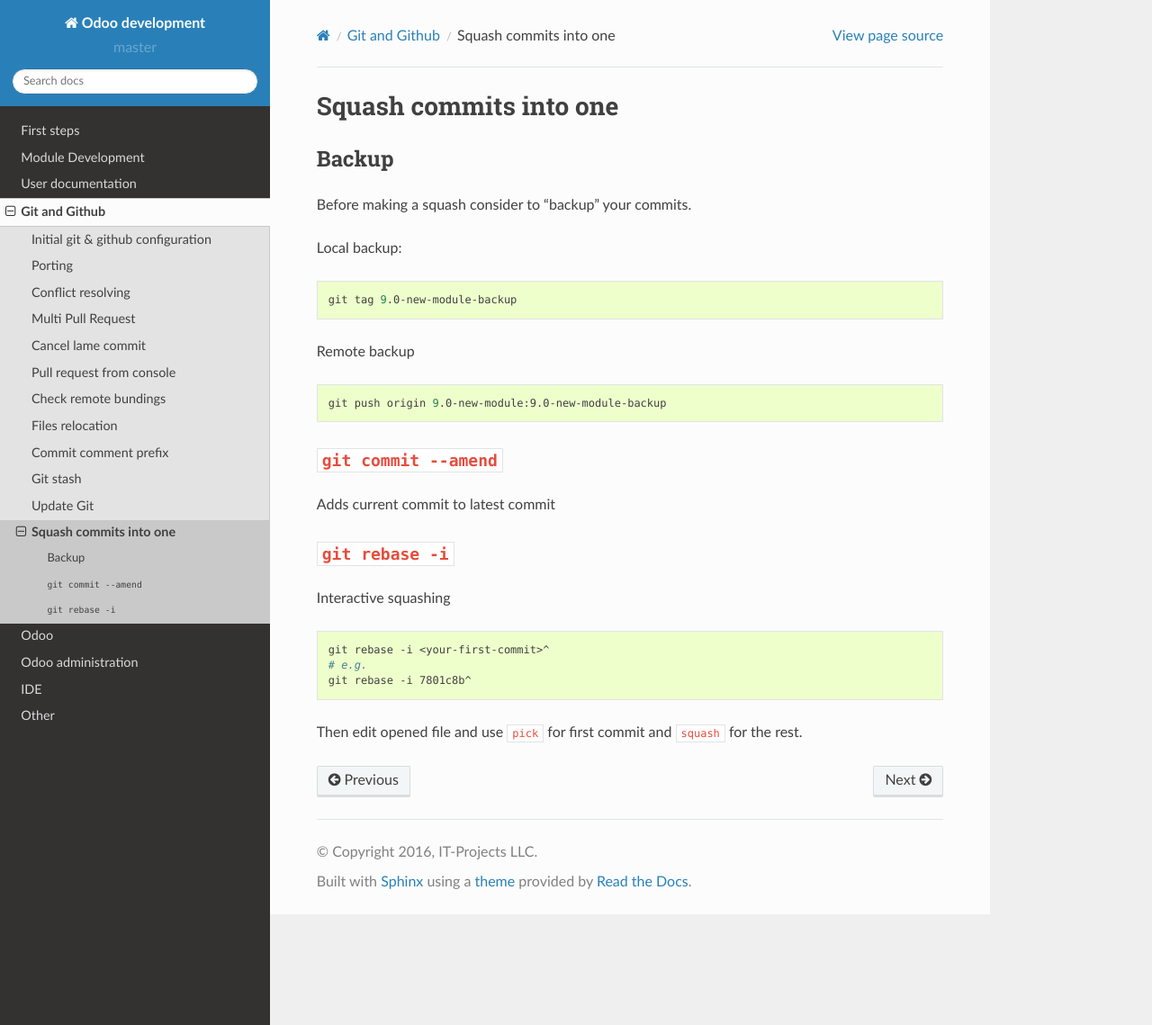
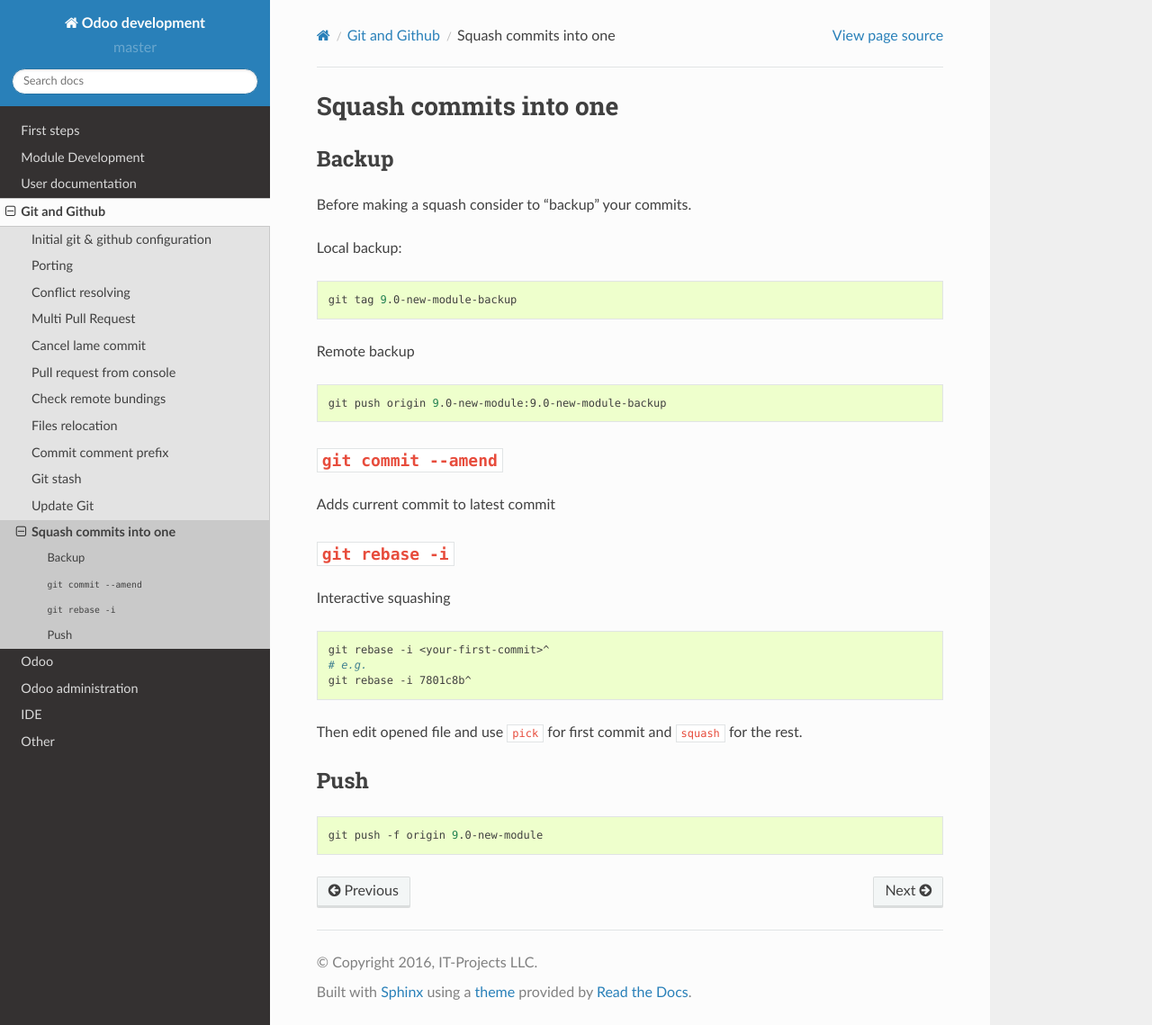
Before and after one commit to itpp-labs/odoo-development, a Sphinx documentation site: the page built from docs/git/squash.rst, in a window 1280 px wide and 1139 px high. Shown: the whole window at 90% size. Built offline with Sphinx 7.4.7 and the Read the Docs theme 2.0.0, drawn with Linux system fonts in a browser that asks for light colours; pages that are not in the unit, such as notebooks, are missing from menus.

Commit message:
squash: git push

```diff
--- a/docs/git/squash.rst
+++ b/docs/git/squash.rst
@@ -36,3 +36,10 @@
     git rebase -i 7801c8b^
 
 Then edit opened file and use ``pick`` for first commit and ``squash`` for the rest.
+
+Push
+====
+
+.. code-block:: sh
+
+    git push -f origin 9.0-new-module
```
